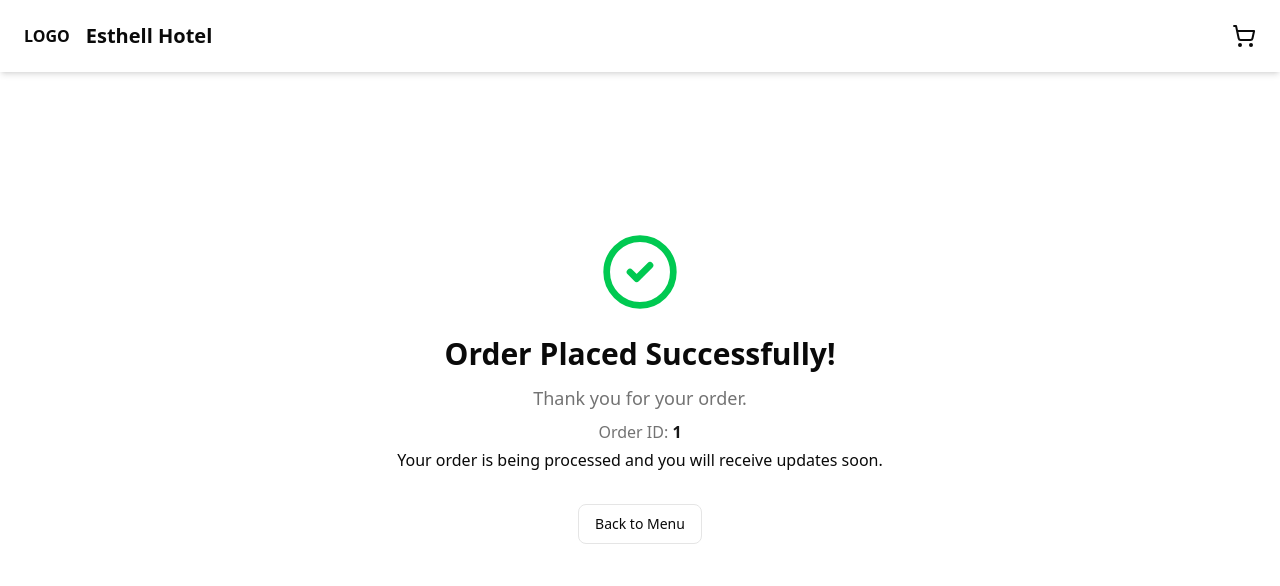
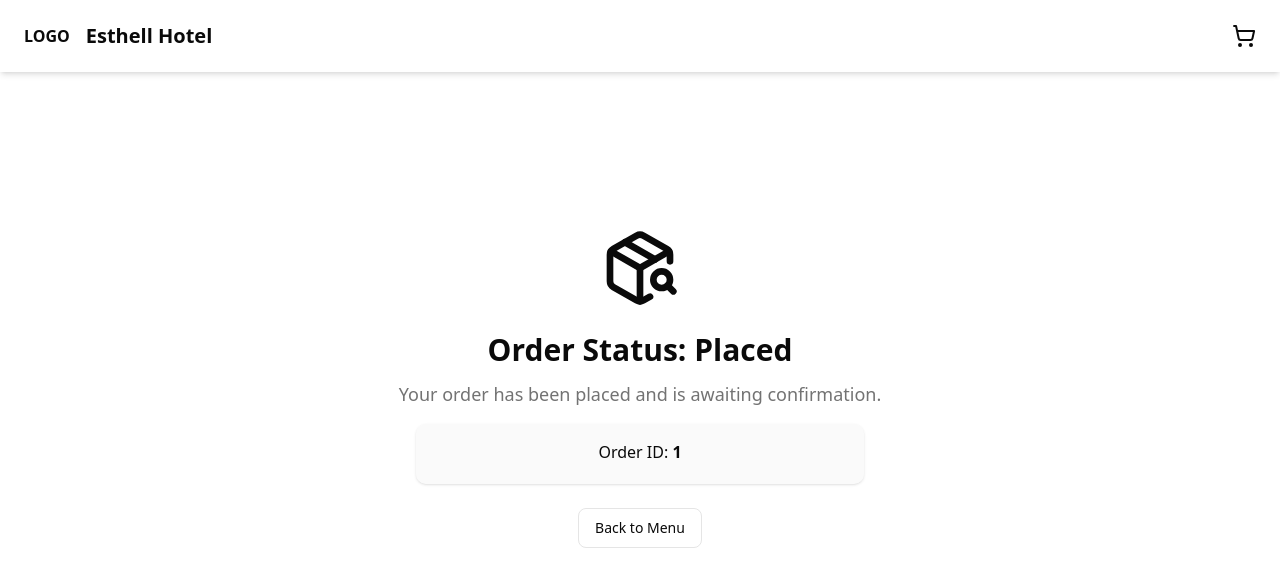
Before and after one commit to chid-aakash/esthell-menu, a Next.js app: page /orders/1 in a window 1280 px wide. Shown: the top 586 px of the page. Built offline with nearby package versions, Linux system fonts and the light colour scheme; no server answers.

Commit message:
feat: Step 6.1 done - Order status page subscribes to mock SSE stream

```diff
--- a/app/(hotel)/orders/[id]/page.tsx
+++ b/app/(hotel)/orders/[id]/page.tsx
@@ -1,37 +1,99 @@
 "use client";
 
-import React from 'react';
+import React, { useEffect, useState } from 'react';
 import { useParams, useSearchParams } from 'next/navigation';
 import { Button } from '@/components/ui/button';
 import Link from 'next/link';
-import { CheckCircle2 } from 'lucide-react';
+import { CheckCircle2, PackageSearch, ChefHat, Truck, PartyPopper } from 'lucide-react';
+
+// Define a type for the SSE event data
+interface OrderStatusEvent {
+  orderId: string;
+  status: string;
+  timestamp: string;
+}
+
+const statusIcons: { [key: string]: React.ElementType } = {
+  "Placed": PackageSearch,
+  "Cooking": ChefHat,
+  "On the way": Truck,
+  "Delivered": PartyPopper,
+};
+
+const statusMessages: { [key: string]: string } = {
+  "Placed": "Your order has been placed and is awaiting confirmation.",
+  "Cooking": "The kitchen has started preparing your order.",
+  "On the way": "Your order is on its way to your room!",
+  "Delivered": "Your order has been delivered. Enjoy your meal!",
+};
 
 export default function OrderStatusPage() {
   const params = useParams();
   const searchParams = useSearchParams();
 
-  const orderId = params.id;
+  const orderId = params.id as string;
   const roomId = searchParams.get('r');
+
+  const [currentStatus, setCurrentStatus] = useState<string>("Placed");
+  const [error, setError] = useState<string | null>(null);
+
+  useEffect(() => {
+    if (!orderId) return;
+
+    const eventSourceUrl = `/api/orders/stream?orderId=${orderId}${roomId ? `&roomId=${roomId}` : ''}`;
+    const eventSource = new EventSource(eventSourceUrl);
+
+    eventSource.onmessage = (event) => {
+      try {
+        const data: OrderStatusEvent = JSON.parse(event.data);
+        if (data.orderId === orderId) {
+          setCurrentStatus(data.status);
+          if (data.status === "Delivered") {
+            eventSource.close();
+          }
+        }
+      } catch (e) {
+        console.error("Failed to parse SSE event data:", e);
+        setError("Error receiving status updates.");
+      }
+    };
+
+    eventSource.onerror = (err) => {
+      console.error("EventSource failed:", err);
+      setError("Connection to status updates failed. Please refresh.");
+      eventSource.close();
+    };
+
+    return () => {
+      eventSource.close();
+    };
+  }, [orderId, roomId]);
+
+  const CurrentIcon = statusIcons[currentStatus] || CheckCircle2;
+  const statusMessage = statusMessages[currentStatus] || "Your order is being processed.";
 
   return (
     <div className="min-h-[calc(100vh-200px)] flex flex-col items-center justify-center text-center p-6">
-      <CheckCircle2 className="w-20 h-20 text-green-500 mb-6" />
-      <h1 className="text-3xl font-bold mb-3">Order Placed Successfully!</h1>
-      <p className="text-lg text-muted-foreground mb-2">Thank you for your order.</p>
-      <p className="text-md text-muted-foreground mb-1">Order ID: <span className="font-semibold text-primary">{typeof orderId === 'string' ? orderId : JSON.stringify(orderId)}</span></p>
-      {roomId && (
-        <p className="text-md text-muted-foreground mb-6">Room Number: <span className="font-semibold text-primary">{roomId}</span></p>
+      <CurrentIcon className={`w-20 h-20 mb-6 ${currentStatus === 'Delivered' ? 'text-green-500' : 'text-brand-primary'}`} />
+
+      <h1 className="text-3xl font-bold mb-3">Order Status: {currentStatus}</h1>
+      <p className="text-lg text-muted-foreground mb-4">{statusMessage}</p>
+
+      <div className="bg-muted/50 p-4 rounded-lg shadow-sm mb-6 w-full max-w-md">
+        <p className="text-md text-foreground mb-1">Order ID: <span className="font-semibold text-brand-primary">{orderId}</span></p>
+        {roomId && (
+          <p className="text-md text-foreground">Room Number: <span className="font-semibold text-brand-primary">{roomId}</span></p>
+        )}
+      </div>
+
+      {error && (
+        <p className="text-red-500 mb-4">Error: {error}</p>
       )}
-      <p className="mb-8">Your order is being processed and you will receive updates soon.</p>
 
       <div className="flex space-x-4">
         <Link href={roomId ? `/menu?r=${roomId}` : "/menu"}>
           <Button variant="outline">Back to Menu</Button>
         </Link>
-        {/* Later, a link to track this specific order in more detail via SSE (Step 6) */}
-        {/* <Link href={`/orders/${orderId}/track${roomId ? `?r=${roomId}` : ""}`}>
-          <Button>Track Your Order</Button>
-        </Link> */}
       </div>
     </div>
   );
--- /dev/null
+++ b/app/api/orders/stream/route.ts
@@ -0,0 +1,61 @@
+export const dynamic = 'force-dynamic'; // Ensures the route is not statically cached
+
+const orderStages = ["Placed", "Cooking", "On the way", "Delivered"];
+
+export async function GET(request: Request) {
+  const { searchParams } = new URL(request.url);
+  const orderId = searchParams.get('orderId');
+  // const roomId = searchParams.get('roomId'); // Removed as it's unused in this mock
+
+  if (!orderId) {
+    return new Response("Missing orderId parameter", { status: 400 });
+  }
+
+  const stream = new ReadableStream({
+    start(controller) {
+      let currentStageIndex = 0;
+      // console.log(`SSE connection started for orderId: ${orderId}`);
+
+      const sendEvent = () => {
+        if (currentStageIndex >= orderStages.length) {
+          // console.log(`SSE connection closing for orderId: ${orderId} - All stages sent.`);
+          controller.close();
+          return;
+        }
+
+        const stage = orderStages[currentStageIndex];
+        const data = JSON.stringify({ orderId, status: stage, timestamp: new Date().toISOString() });
+        controller.enqueue(`data: ${data}\n\n`);
+        // console.log(`Sent SSE for orderId: ${orderId}, status: ${stage}`);
+
+        currentStageIndex++;
+      };
+
+      // Send the first event immediately
+      sendEvent();
+
+      // Then send subsequent events at intervals
+      const intervalId = setInterval(() => {
+        sendEvent();
+        if (currentStageIndex >= orderStages.length) {
+          clearInterval(intervalId);
+        }
+      }, 5000); // Send update every 5 seconds
+
+      // Clean up when the client closes the connection
+      request.signal.addEventListener('abort', () => {
+        // console.log(`SSE connection aborted by client for orderId: ${orderId}`);
+        clearInterval(intervalId);
+        controller.close();
+      });
+    },
+  });
+
+  return new Response(stream, {
+    headers: {
+      'Content-Type': 'text/event-stream',
+      'Cache-Control': 'no-cache',
+      'Connection': 'keep-alive',
+    },
+  });
+}
```
